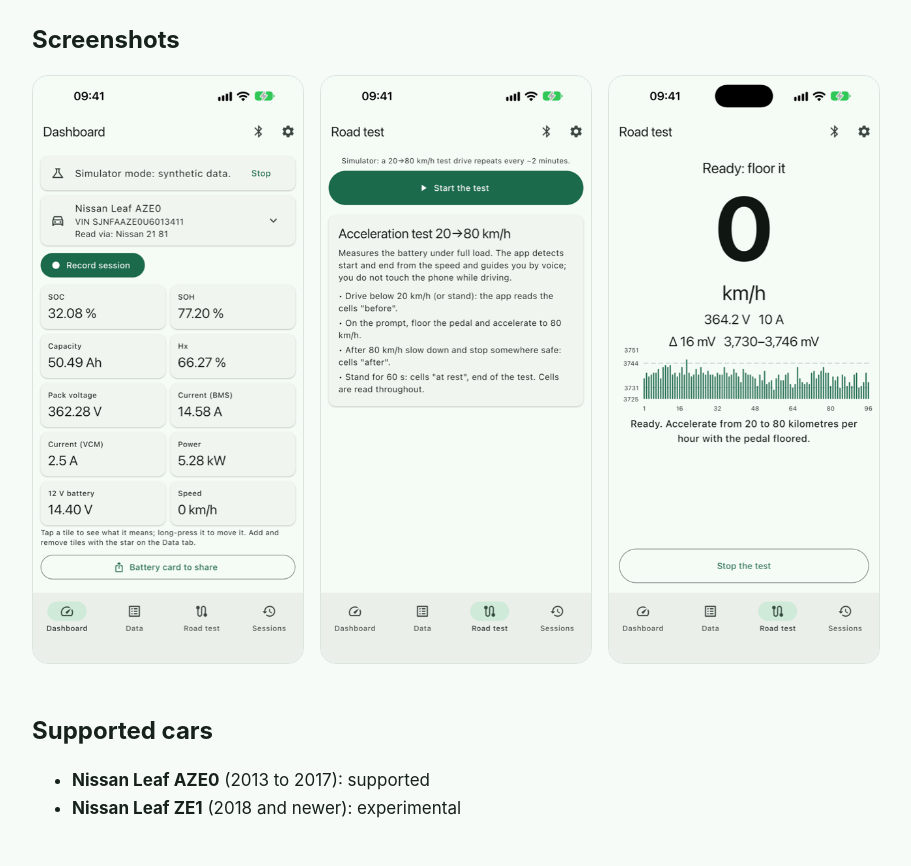
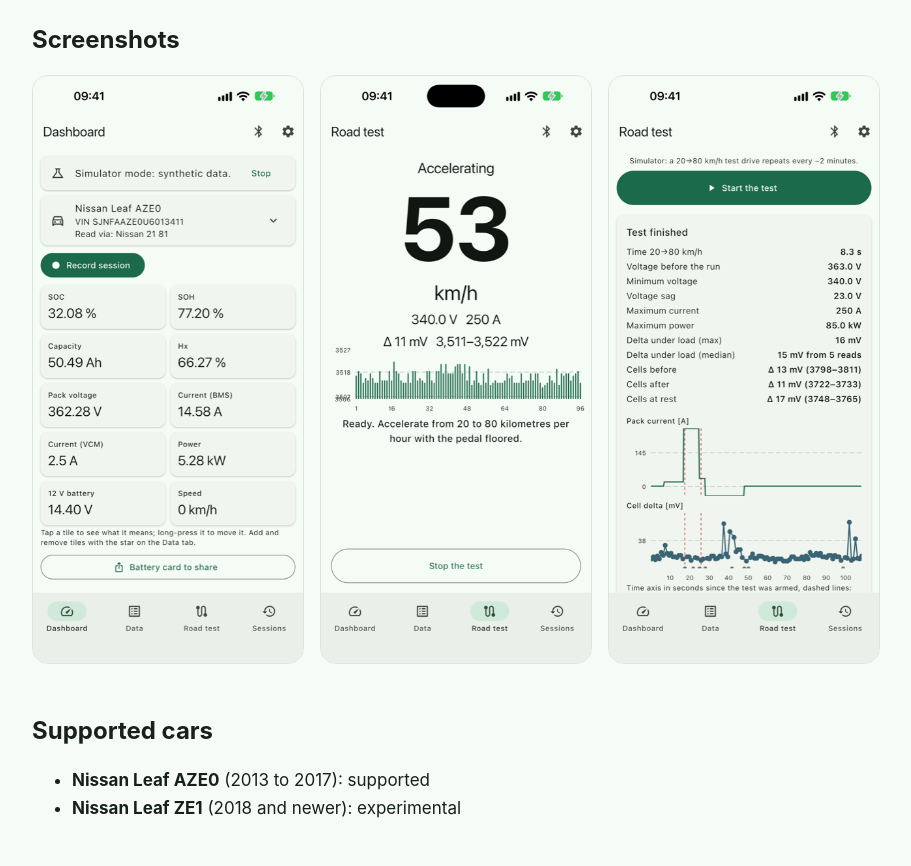
Before and after one commit to bev-diag/bev-diag-webpage, a plain HTML site: page index.html in a window 1280 px wide. Shown: the part 1236-2102 px from the top of the page, without its empty margins (184-1095 px from the left). Drawn offline with Linux system fonts and the light colour scheme.

Commit message:
Show road test screenshots: acceleration and result

```diff
--- a/index.html
+++ b/index.html
@@ -40,8 +40,8 @@
     <h2>Screenshots</h2>
     <div class="shots">
       <img src="assets/dashboard.png" alt="Dashboard with SOC, SOH, capacity and pack voltage" loading="lazy">
-      <img src="assets/roadtest.png" alt="Acceleration road test" loading="lazy">
-      <img src="assets/cells.png" alt="Road test ready screen with live cell voltages" loading="lazy">
+      <img src="assets/accelerating.png" alt="Acceleration test in progress with live cell voltages" loading="lazy">
+      <img src="assets/result.png" alt="Acceleration test result with current and cell delta charts" loading="lazy">
     </div>
   </section>
 
```
Also changed, not shown: assets/accelerating.png (added), assets/cells.png (deleted), assets/result.png (added), assets/roadtest.png (deleted).
